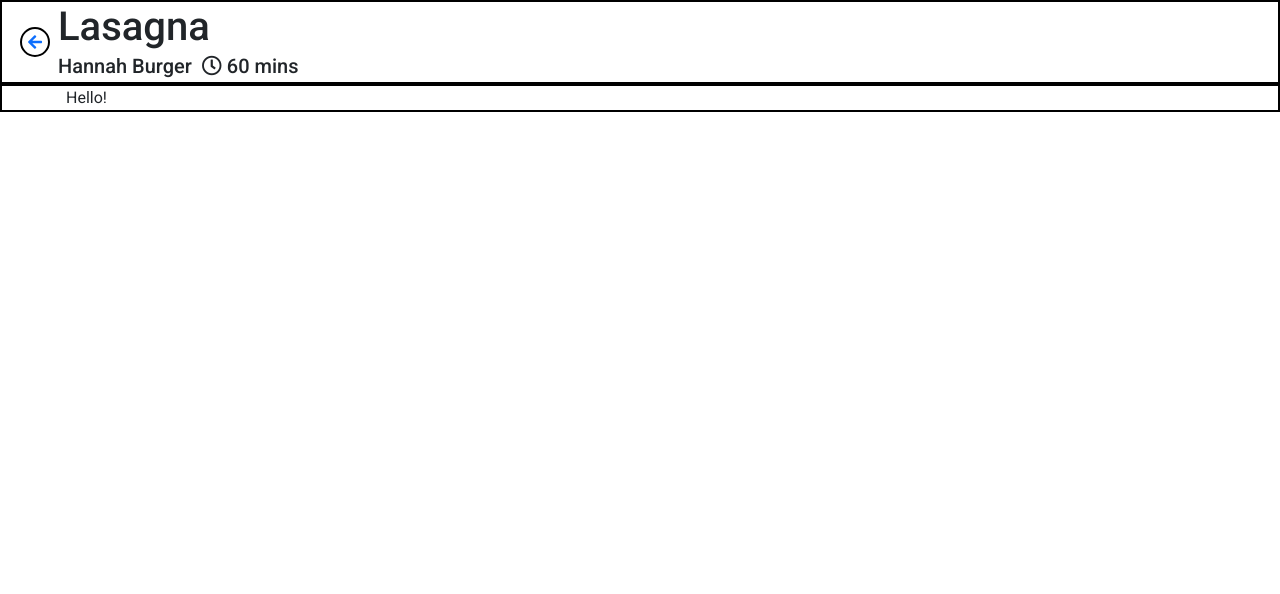
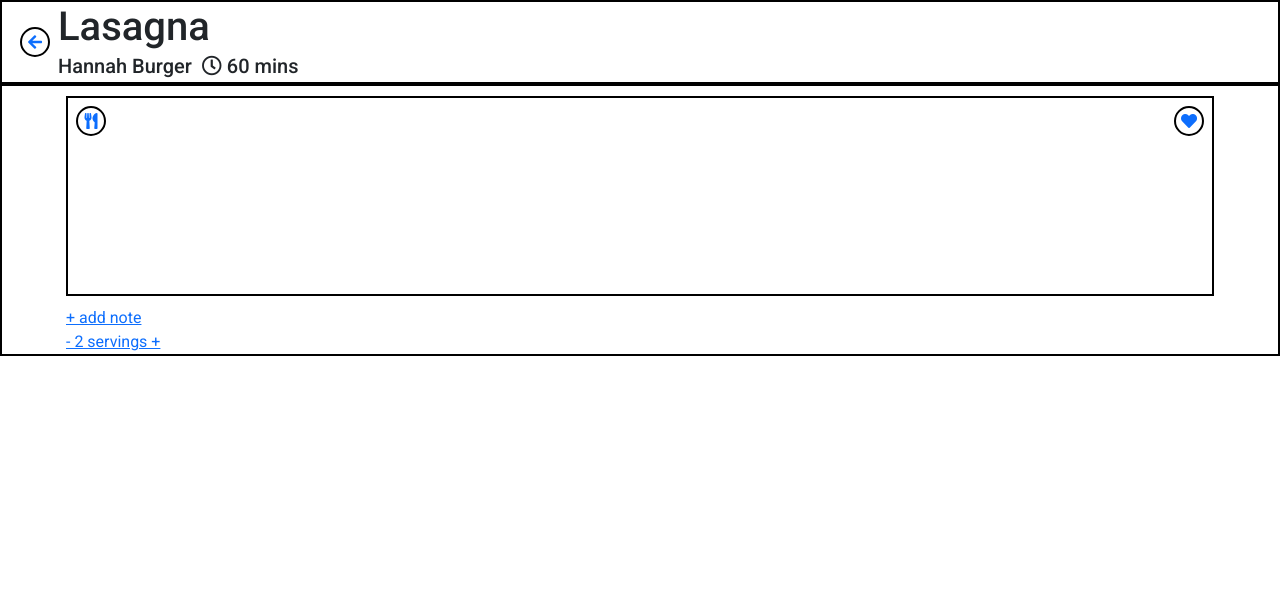
Before and after one commit to zoet24/crockpot-v1, a Flask app: page /view_recipe in a window 1280 px wide. Shown: the top 594 px of the page. Run offline with Flask 2, Linux system fonts and the light colour scheme; some libraries are stand-ins or nearby versions.

Commit message:
Small changes to view_recipe

```diff
--- a/static/css/components/recipe_cards.css
+++ b/static/css/components/recipe_cards.css
@@ -1,4 +1,4 @@
-.recipe-card-body {
+.recipe-card-body, .recipe-card-image-body {
     width: 100%;
     margin: 10px 0;
     position: relative;
--- a/static/css/components/sections.css
+++ b/static/css/components/sections.css
@@ -8,7 +8,7 @@
     padding: 0 5vw;
 
     width: 100%;
-    height: 100vh;
+    height: calc(100vh - 168px);
 
     border: black solid 2px;
 }
--- a/templates/components/nav.html
+++ b/templates/components/nav.html
@@ -2,6 +2,7 @@
     <link rel="stylesheet" href="{{ url_for('static', filename='css/components/nav.css') }}">
 {% endblock %}
 
+<div class="navbar-spacer"></div>
 <nav class="navbar">
     <a class="col-3" href="{{ url_for('add_recipe') }}">
         <i class="fas fa-plus icon"></i>
--- /dev/null
+++ b/templates/components/recipe_card_image_icons.html
@@ -0,0 +1,11 @@
+<div class="recipe-card-icon-row">
+    <a href="#">
+        <i class="fas fa-utensils icon recipe-card-icon recipe-card-icon-left"></i>
+    </a>
+    <a href="#">
+        <i class="fas fa-heart icon recipe-card-icon recipe-card-icon-right"></i>
+    </a>
+</div>
+<a href="{{ url_for('view_recipe') }}">
+    <div class="recipe-card-image"></div>
+</a>
--- a/templates/pages/base/base.html
+++ b/templates/pages/base/base.html
@@ -43,7 +43,6 @@
 
     <!-- Navbar -->
     {% if (active_page != 'index') and (active_page != 'login') and (active_page != 'register') %}
-        <div class="navbar-spacer"></div>
         {% include 'components/nav.html' %}
     {% endif %}
 </body>
--- a/templates/pages/view_recipe/view_recipe.html
+++ b/templates/pages/view_recipe/view_recipe.html
@@ -10,6 +10,10 @@
         {% include 'components/header.html' %}
     {% endwith %}
     <section class="container-section">
-        Hello!
+        <div class="recipe-card-image-body">
+            {% include 'components/recipe_card_image_icons.html' %}
+        </div>
+        <a href="#">+ add note</a>
+        <a href="#">- 2 servings +</a>
     </section>
 {% endblock %}
```
Also changed, not shown: templates/components/recipe_card.html (+1 -11 lines).
